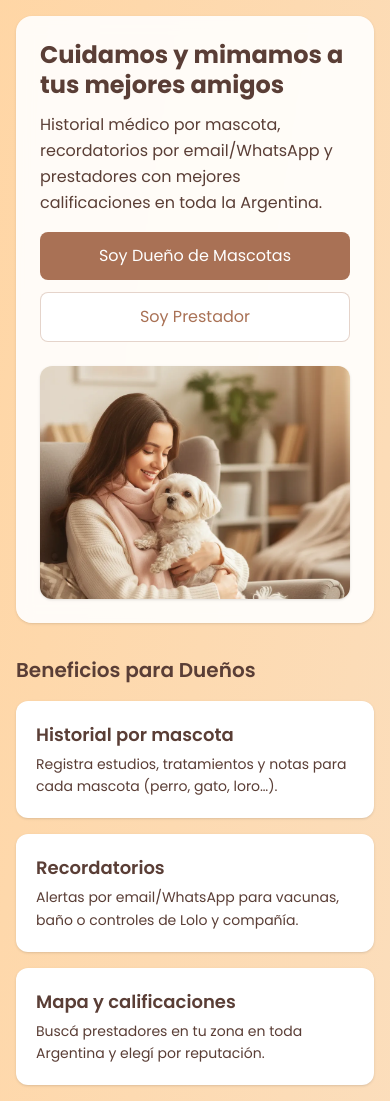
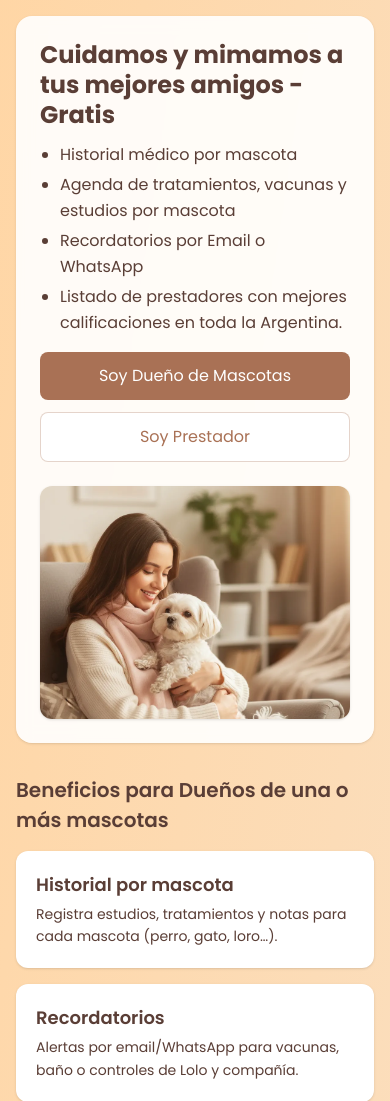
Before and after one commit to silviadelanzo/gestionmascotas, a PHP site: page /mascotasymimos/index_responsive.php in a window 390 px wide. Shown: the part 80-1181 px from the top of the page. Run offline with PHP 8.4, Linux system fonts and the light colour scheme; some libraries are stand-ins or nearby versions.

Commit message:
Landing responsive: título con 'Gratis', lista con viñetas y encabezado 'Beneficios para Dueños de una o más mascotas'

```diff
--- a/public/index_responsive.php
+++ b/public/index_responsive.php
@@ -30,8 +30,13 @@
       <div class="rounded-2xl bg-white/90 backdrop-blur p-6 md:p-10 shadow">
         <div class="grid grid-cols-1 md:grid-cols-2 gap-6 md:gap-10 items-center">
           <div>
-            <h2 class="text-[clamp(1.5rem,5vw,2.25rem)] leading-tight font-bold mb-3">Cuidamos y mimamos a tus mejores amigos</h2>
-            <p class="text-base md:text-lg leading-relaxed mb-4">Historial médico por mascota, recordatorios por email/WhatsApp y prestadores con mejores calificaciones en toda la Argentina.</p>
+            <h2 class="text-[clamp(1.5rem,5vw,2.25rem)] leading-tight font-bold mb-3">Cuidamos y mimamos a tus mejores amigos - Gratis</h2>
+            <ul class="list-disc pl-5 space-y-1 text-base md:text-lg leading-relaxed mb-4">
+              <li>Historial médico por mascota</li>
+              <li>Agenda de tratamientos, vacunas y estudios por mascota</li>
+              <li>Recordatorios por Email o WhatsApp</li>
+              <li>Listado de prestadores con mejores calificaciones en toda la Argentina.</li>
+            </ul>
             <div class="flex flex-col sm:flex-row gap-3">
               <a href="#beneficios-duenos" class="min-h-[44px] inline-flex items-center justify-center rounded-lg bg-[#A97155] text-white px-5 py-3 hover:bg-[#8d5f47]">Soy Dueño de Mascotas</a>
               <a href="#beneficios-prestadores" class="min-h-[44px] inline-flex items-center justify-center rounded-lg bg-white text-[#A97155] border border-[#A97155]/30 px-5 py-3 hover:bg-[#fff2ea]">Soy Prestador</a>
@@ -46,7 +51,7 @@
 
     <!-- Beneficios Dueños -->
     <section id="beneficios-duenos" class="max-w-screen-xl mx-auto px-4 pb-8 md:pb-12">
-      <h3 class="text-[clamp(1.25rem,4vw,1.75rem)] font-semibold mb-4">Beneficios para Dueños</h3>
+      <h3 class="text-[clamp(1.25rem,4vw,1.75rem)] font-semibold mb-4">Beneficios para Dueños de una o más mascotas</h3>
       <div class="grid grid-cols-1 sm:grid-cols-2 lg:grid-cols-3 gap-4 md:gap-6">
         <article class="rounded-xl bg-white p-5 shadow">
           <h4 class="text-lg font-semibold mb-1">Historial por mascota</h4>
```
